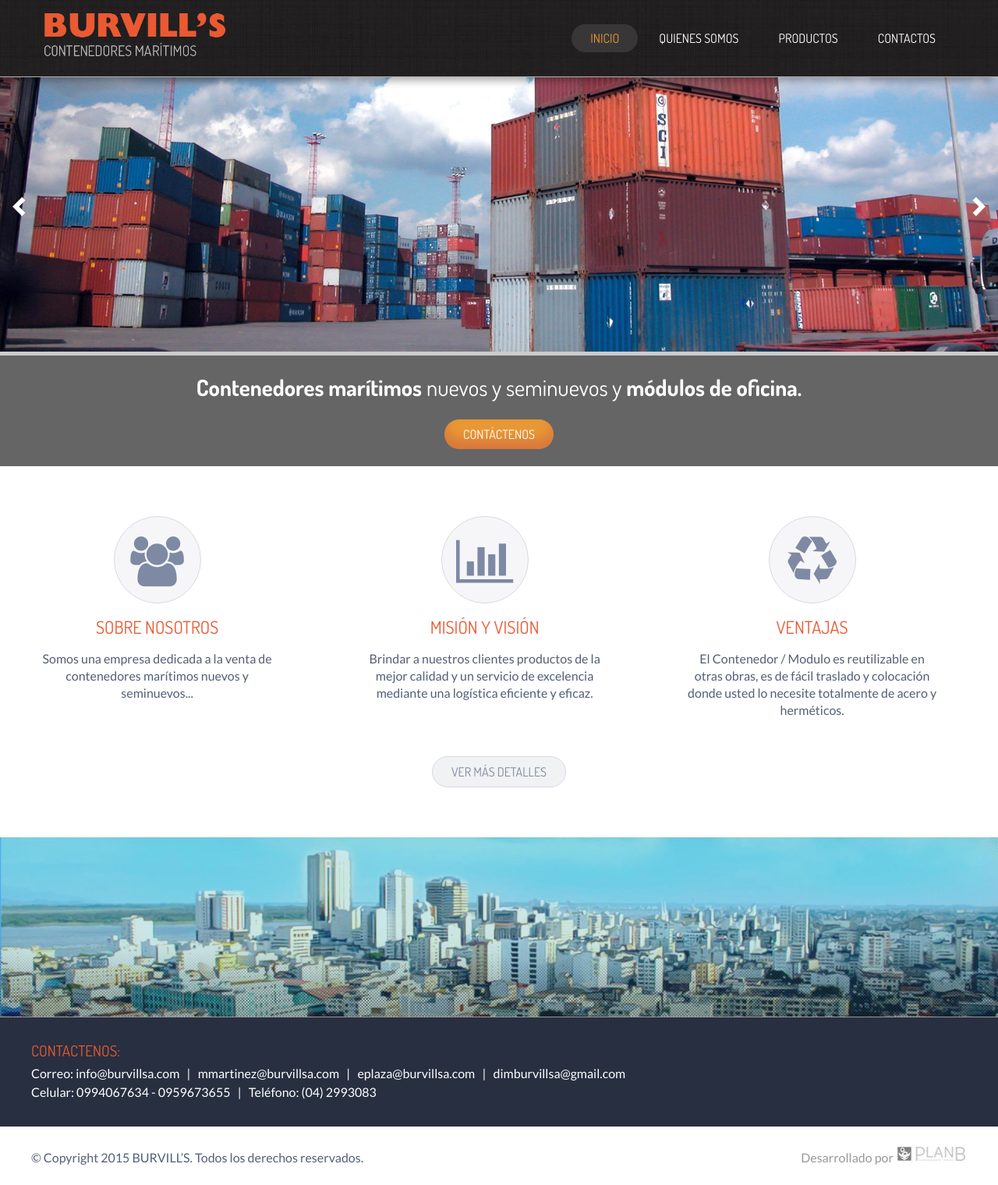
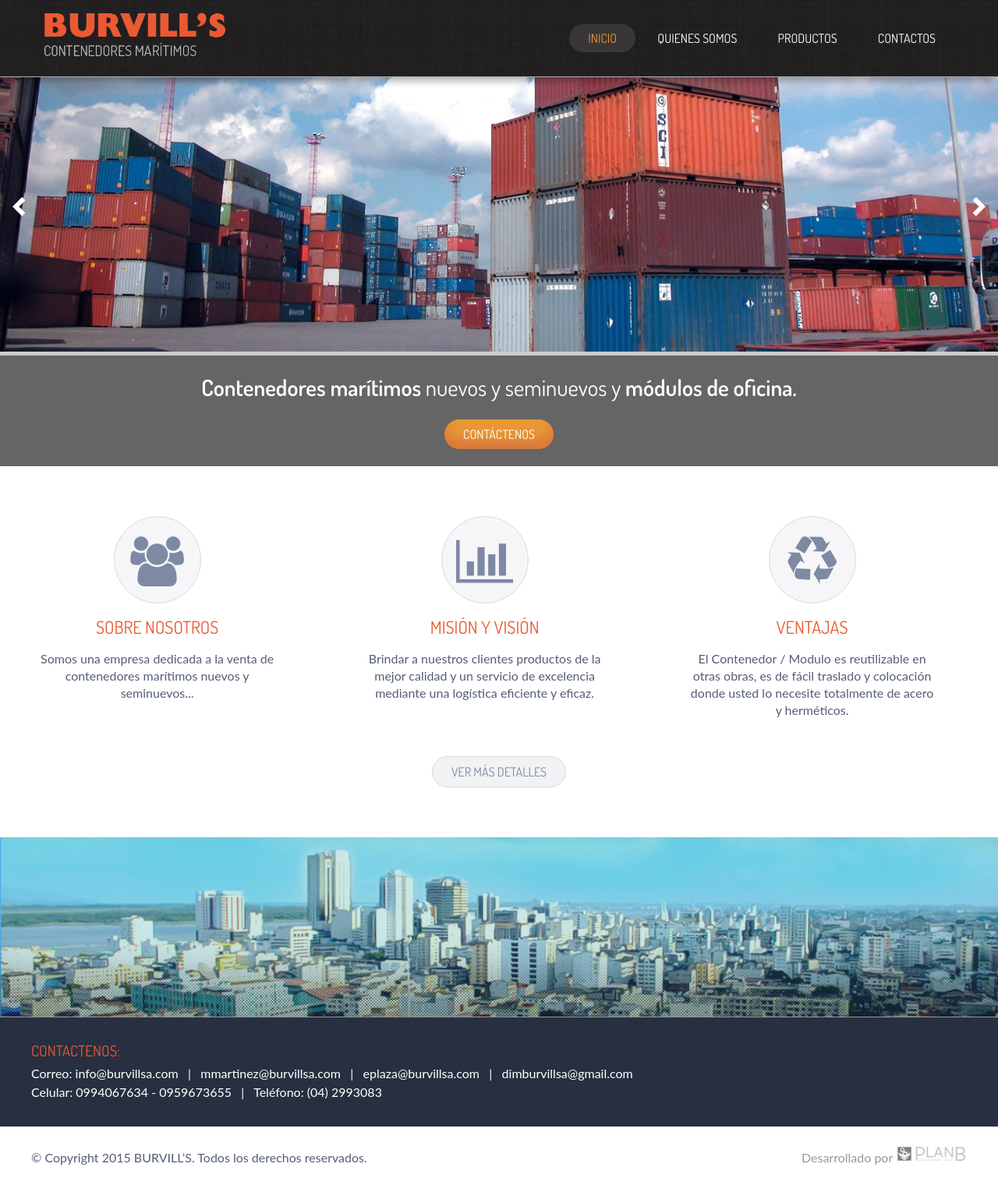
Before and after one commit to planbec/web_easyhogar, a PHP site: page /index.php in a window 1280 px wide. Shown: the whole page at 78% size. Run offline with PHP 8.4, Linux system fonts and the light colour scheme; some libraries are stand-ins or nearby versions.

Commit message:
Logo y Diseño

```diff
--- a/code-head.php
+++ b/code-head.php
@@ -17,8 +17,11 @@ $uri = (empty($uri)) ? 'index' : $uri;
 	<link rel="stylesheet" href="css/master.css" >
 	<link rel="stylesheet" href="css/normalize.css" >
 
-	<link href='https://fonts.googleapis.com/css?family=Lato:400,700' rel='stylesheet' type='text/css'>
-	<link href='https://fonts.googleapis.com/css?family=Dosis:400,700' rel='stylesheet' type='text/css'>
+	<!-- link href='https://fonts.googleapis.com/css?family=Lato:400,700' rel='stylesheet' type='text/css'
+	link href='https://fonts.googleapis.com/css?family=Dosis:400,700' rel='stylesheet' type='text/css' -->
+
+	<link href='https://fonts.googleapis.com/css?family=Dosis:400,500,600' rel='stylesheet' type='text/css'>
+	<link href='https://fonts.googleapis.com/css?family=Pontano+Sans' rel='stylesheet' type='text/css'>
 
 	<link rel="stylesheet" href="font-awesome/css/font-awesome.min.css">
 	<link rel="shortcut icon" href="favicon.ico">
```
Also changed, not shown: MockUp_EasyHome_Principal.jpg (added), logo_easyhogar.png (added).
